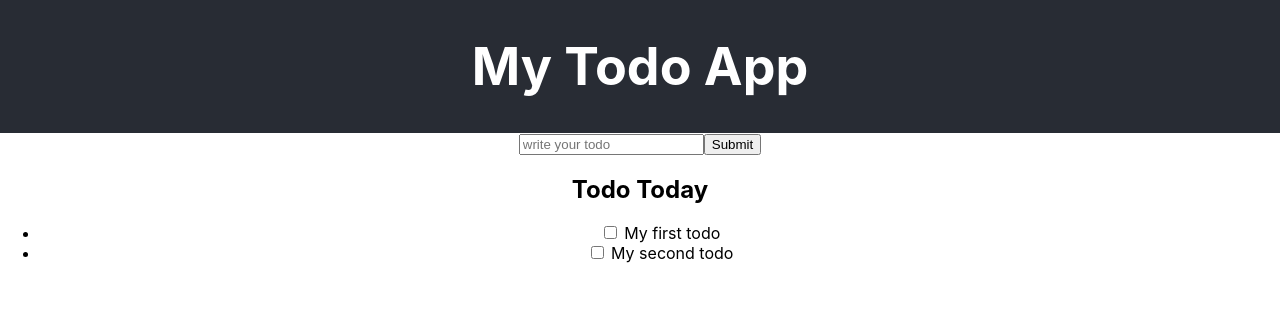
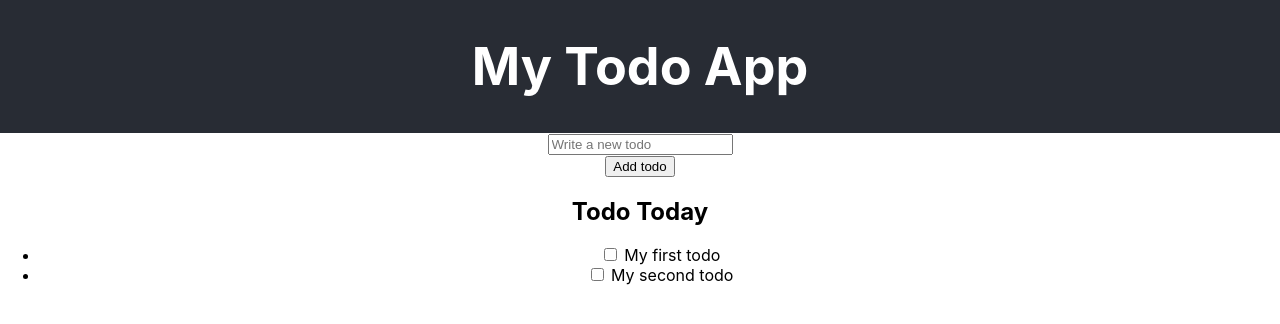
Before and after one commit to Cynthia-CDDC/verou-3-react-intro-Cynthia-CDDC, a React (Create React App) app in the folder third-attempt/: page / in a window 1280 px wide. Shown: the top 324 px of the page. Built offline with nearby package versions, Linux system fonts and the light colour scheme.

Commit message:
Create and use props, map over todos, create new todo

```diff
--- a/third-attempt/src/App.js
+++ b/third-attempt/src/App.js
@@ -1,23 +1,28 @@
+import React, {useState} from 'react';
 import './App.css';
+import Form from './Form';
 import TodoList from './TodoList';
 
 function App() {
+
+  const [todos, setTodos] = useState([
+    {id: 1, content: "My first todo", checked: false},
+    {id: 2, content: "My second todo", checked: false}
+  ]);
+// id: todos.length + 1
+
   return (
     <div className="App">
       <header className="App-header">
         <h1>My Todo App</h1>
       </header>
 
-      <form className='createform'>
-        <input type="text" name="newtodo" value='' placeholder='write your todo' />
-        <button type="submit">Submit</button>
-      </form>
+      <Form testprop = {todos} setTodos = {setTodos}/>
 
       <div className='todolist'>
         <h2>Todo Today</h2>
-        <TodoList/>
+        <TodoList testprop = {todos} setTodos = {setTodos}/>
       </div>
-
     </div>
   );
 }
--- /dev/null
+++ b/third-attempt/src/Form.js
@@ -0,0 +1,20 @@
+import React, {useState, useRef, useEffect} from "react";
+import TodoList from "./TodoList";
+
+export default function Form(props) {
+
+    const inputRef = useRef();
+
+    function clickHandler() {
+        const inputElement = inputRef.current;
+        props.setTodos([...props.testprop, {id: 99, content: inputElement.value, checked: false}]);
+    }
+
+  return (
+    <div>
+      <input ref={inputRef} type="text" placeholder="Write a new todo" />
+      <br />
+      <button onClick={clickHandler}>Add todo</button>
+    </div>
+  );
+}
--- a/third-attempt/src/TodoList.js
+++ b/third-attempt/src/TodoList.js
@@ -1,14 +1,10 @@
 import React, {useState} from "react";
 
-export default function TodoList() {
-    const [todos, setTodos] = useState([
-        {id: 1, content: "My first todo", checked: false},
-        {id: 2, content: "My second todo", checked: false}
-    ]);
-    // id: todos.length + 1
+export default function TodoList(props) {
+
     return (
         <ul>
-        {todos.map((todo) => (
+        {props.testprop.map((todo) => (
             <li key={todo.id}>
                 <input type="checkbox" /> {todo.content}
             </li>
```
